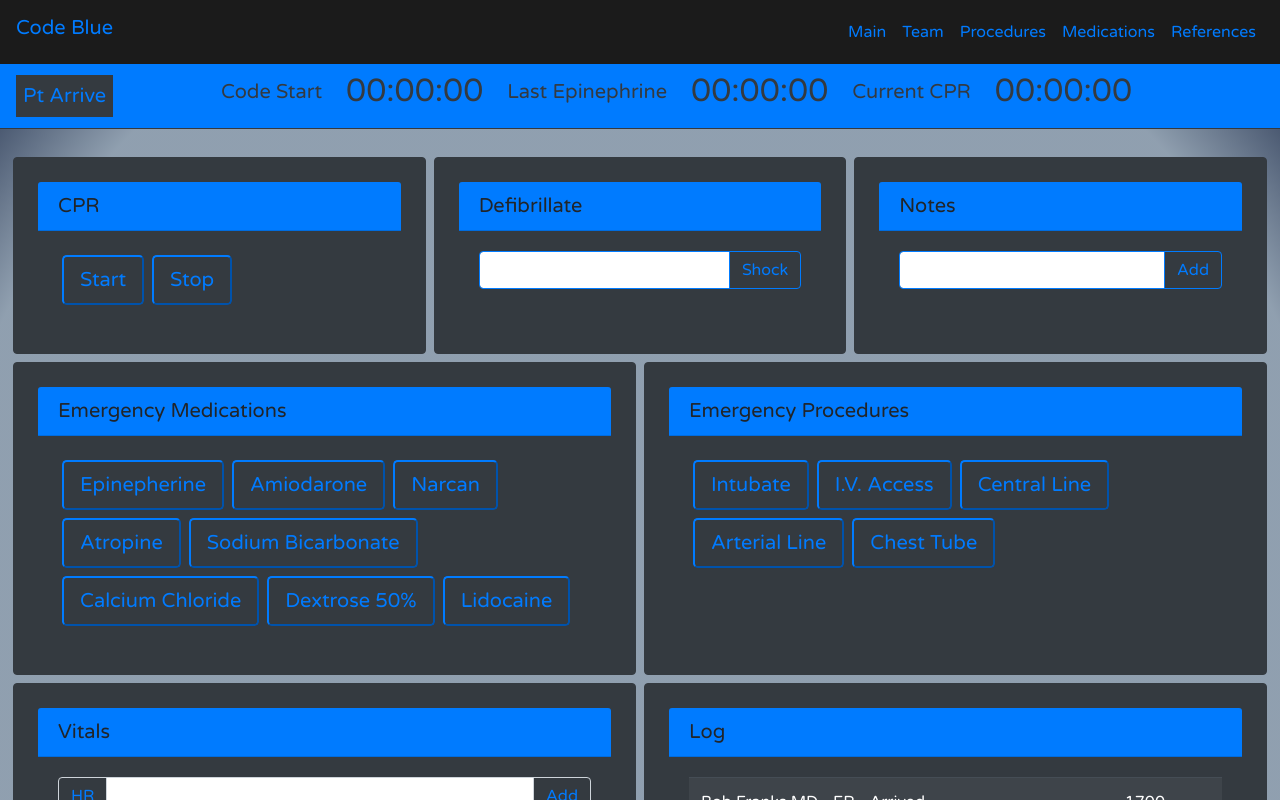
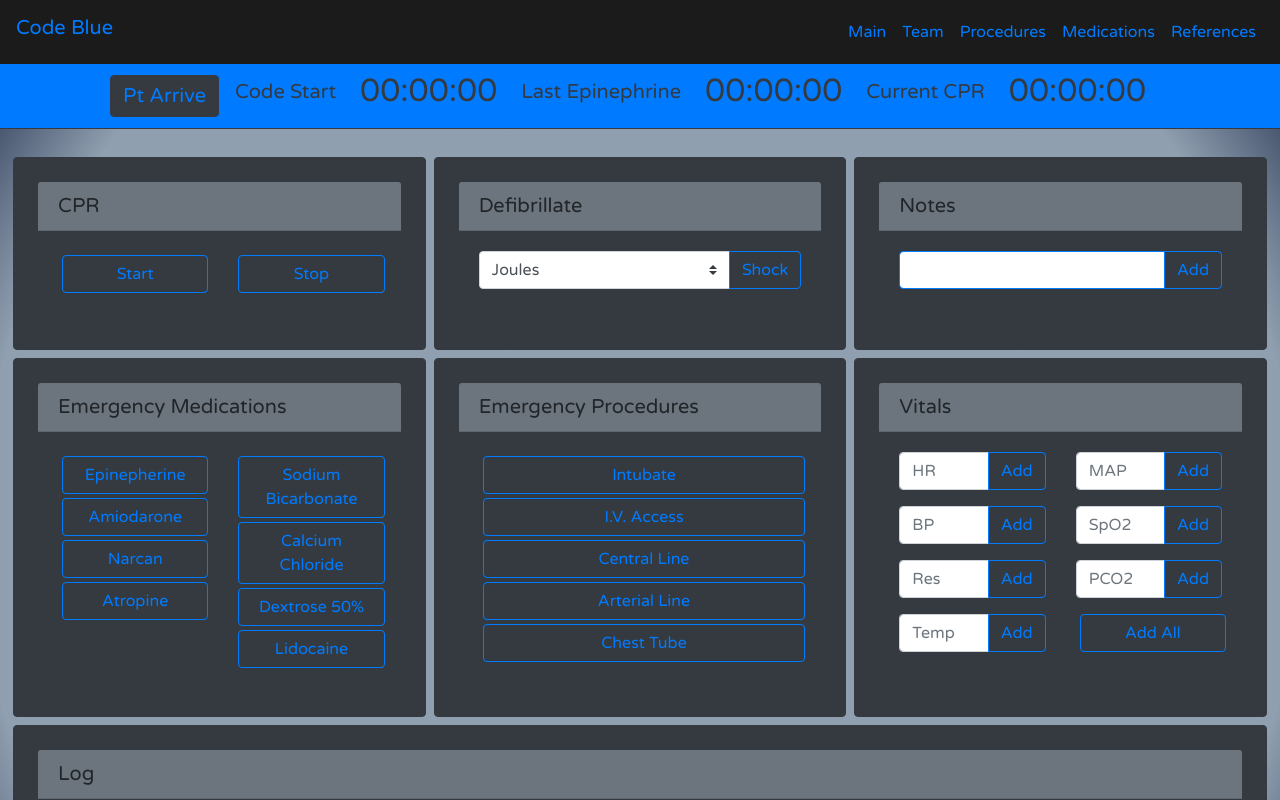
Before and after one commit to pyRN/code-blue, a React (Create React App) app: page / in a window 1280 px wide. Shown: the top 800 px of the page. Built offline with nearby package versions, Linux system fonts and the light colour scheme.

Commit message:
Added styles and changed layout

```diff
--- a/src/App.js
+++ b/src/App.js
@@ -23,7 +23,6 @@ function App() {
           <NavBarComponent/>
           <SecondNavBar/>
         </div>
-
         <Route path="/" exact component={MainComponent}/>
         <Route path="/team" component={TeamListComponent}/>
         <Route path="/procedures" component={ProcedureListComponent}/>
--- a/src/components/MainComponent.jsx
+++ b/src/components/MainComponent.jsx
@@ -11,38 +11,63 @@ class MainComponent extends Component {
         return (
             <div className="m-4">
                 <div className="row">
-
                     <div class="col-sm card m-1 p-4 border border-dark bg-dark rounded">
-                        <div class="card-header bg-primary">
+                        <div class="card-header bg-secondary">
                             <h5 class="m-auto">CPR</h5>
                         </div>
                         <div class="card-body">
-                            <button className="text-Primary bg-dark btn-outline-primary btn-lg m-1">Start</button>
-                            <button className="text-Primary bg-dark btn-outline-primary btn-lg m-1">Stop</button>
+                            <div className="row">
+                                <div className="col-sm">
+                                    <button className="text-Primary btn bg-dark btn-outline-primary btn-block m-1">Start</button>
+                                </div>
+                                <div className="col-sm">
+                                    <button className="text-Primary btn bg-dark btn-outline-primary btn-block m-1">Stop</button>
+                                </div>
+                            </div>
+
                         </div>
                     </div>
                     <div class="col-sm card m-1 p-4 border border-dark bg-dark rounded">
-                        <div class="card-header bg-primary">
+                        <div class="card-header bg-secondary">
                             <h5 class="m-auto">Defibrillate</h5>
                         </div>
                         <div class="card-body">
-                            <div className="input-group border-dark rounded mb-3">
+                            {/* <div className="input-group border-dark rounded mb-3">
                                 <input type="text" className="form-control border-primary"></input>
                                 <div className="input-group-append border-dark">
-                                    <button className="input-group-text text-primary bg-dark border-primary btn-outline-primary btn-lg">Shock</button>
+                                    <button className="input-group-text text-primary btn bg-dark border-primary btn-outline-primary btn-lg">Shock</button>
+                                </div>
+                            </div> */}
+                            <div class="input-group border-dark rounded mb-3">
+                                <select class="custom-select" id="joulesGroup">
+                                    <option selected>Joules</option>
+                                    <option value="1">1-10</option>
+                                    <option value="2">15</option>
+                                    <option value="3">20</option>
+                                    <option value="4">30</option>
+                                    <option value="5">50</option>
+                                    <option value="6">70</option>
+                                    <option value="7">100</option>
+                                    <option value="8">120</option>
+                                    <option value="9">150</option>
+                                    <option value="10">170</option>
+                                    <option value="11">200</option>
+                                </select>
+                                <div class="input-group-append">
+                                    <button class="text-Primary bg-dark btn btn-outline-primary btn-block" for="joulesGroup">Shock</button>
                                 </div>
                             </div>
                         </div>
                     </div>
                     <div class="col-sm card m-1 p-4 border border-dark bg-dark rounded">
-                        <div class="card-header bg-primary">
+                        <div class="card-header bg-secondary">
                             <h5 class="m-auto">Notes</h5>
                         </div>
                         <div class="card-body">
                             <div className="input-group border-dark rounded mb-3">
                                 <input type="text" className="form-control border-primary"></input>
-                                <div className="input-group-append border-dark">
-                                    <button className="input-group-text text-primary bg-dark border-primary btn-outline-primary btn-lg">Add </button>
+                                <div className="input-group-append">
+                                    <button className="text-Primary bg-dark btn btn-outline-primary btn-block">Add </button>
                                 </div>
                             </div>
                         </div>
@@ -50,47 +75,48 @@ class MainComponent extends Component {
                 </div>
                 <div className="row">
                     <div class="col-sm card m-1 p-4 border border-dark bg-dark rounded">
-                        <div class="card-header bg-primary">
+                        <div class="card-header bg-secondary">
                             <h5 class="m-auto">Emergency Medications</h5>
                         </div>
-                        <div class="card-body">
-                            <button className="text-Primary bg-dark btn-outline-primary btn-lg m-1">Epinepherine</button>
-                            <button className="text-Primary bg-dark btn-outline-primary btn-lg m-1">Amiodarone</button>
-                            <button className="text-Primary bg-dark btn-outline-primary btn-lg m-1">Narcan</button>
-                            <button className="text-Primary bg-dark btn-outline-primary btn-lg m-1">Atropine</button>
-                            <button className="text-Primary bg-dark btn-outline-primary btn-lg m-1">Sodium Bicarbonate</button>
-                            <button className="text-Primary bg-dark btn-outline-primary btn-lg m-1">Calcium Chloride</button>
-                            <button className="text-Primary bg-dark btn-outline-primary btn-lg m-1">Dextrose 50%</button>
-                            <button className="text-Primary bg-dark btn-outline-primary btn-lg m-1">Lidocaine</button>
+                        <div class="row card-body">
+                            <div className="col-sm">
+                                <button className="text-Primary bg-dark btn btn-outline-primary btn-block m-1">Epinepherine</button>
+                                <button className="text-Primary bg-dark btn btn-outline-primary btn-block m-1">Amiodarone</button>
+                                <button className="text-Primary bg-dark btn btn-outline-primary btn-block m-1">Narcan</button>
+                                <button className="text-Primary bg-dark btn btn-outline-primary btn-block m-1">Atropine</button>
+                            </div>
+                            <div className="col-sm">
+                                <button className="text-Primary bg-dark btn btn-outline-primary btn-block m-1">Sodium Bicarbonate</button>
+                                <button className="text-Primary bg-dark btn btn-outline-primary btn-block m-1">Calcium Chloride</button>
+                                <button className="text-Primary bg-dark btn btn-outline-primary btn-block m-1">Dextrose 50%</button>
+                                <button className="text-Primary bg-dark btn btn-outline-primary btn-block m-1">Lidocaine</button>
+                            </div>
                         </div>
                     </div>
                     <div class="col-sm card m-1 p-4 border border-dark bg-dark rounded">
-                        <div class="card-header bg-primary">
+                        <div class="card-header bg-secondary">
                             <h5 class="m-auto">Emergency Procedures</h5>
                         </div>
                         <div class="card-body">
-                            <button className="text-Primary bg-dark btn-outline-primary btn-lg m-1">Intubate</button>
-                            <button className="text-Primary bg-dark btn-outline-primary btn-lg m-1">I.V. Access</button>
-                            <button className="text-Primary bg-dark btn-outline-primary btn-lg m-1">Central Line</button>
-                            <button className="text-Primary bg-dark btn-outline-primary btn-lg m-1">Arterial Line</button>
-                            <button className="text-Primary bg-dark btn-outline-primary btn-lg m-1">Chest Tube</button>
+                            <button className="text-Primary bg-dark btn btn-outline-primary btn-block m-1">Intubate</button>
+                            <button className="text-Primary bg-dark btn btn-outline-primary btn-block m-1">I.V. Access</button>
+                            <button className="text-Primary bg-dark btn btn-outline-primary btn-block m-1">Central Line</button>
+                            <button className="text-Primary bg-dark btn btn-outline-primary btn-block m-1">Arterial Line</button>
+                            <button className="text-Primary bg-dark btn btn-outline-primary btn-block m-1">Chest Tube</button>
+                        </div>
+                    </div>
+                    <div class="col-sm card m-1 p-4 border border-dark bg-dark rounded">
+                        <div class="card-header bg-secondary">
+                            <h5 class="m-auto">Vitals</h5>
+                        </div>
+                        <div class="card-body">
+                            <VitalComponent/>
                         </div>
                     </div>
                 </div>
-
                 <div className="row">
-                    <div class="col-sm card m-1 p-4 border border-dark bg-dark rounded">
-                        <div class="card-header bg-primary">
-                            <h5 class="m-auto">Vitals</h5>
-                        </div>
-                        <div class="card-body">
-                            {this.state.vitals.map((item) =>
-                                <VitalComponent vital={item}/>
-                            )}
-                        </div>
-                    </div>
                     <div class="col-lg card m-1 p-4 border border-dark bg-dark rounded">
-                        <div class="card-header bg-primary">
+                        <div class="card-header bg-secondary">
                             <h5 class="m-auto">Log</h5>
                         </div>
                         <div class="card-body">
--- a/src/components/SecondNavBar.jsx
+++ b/src/components/SecondNavBar.jsx
@@ -6,7 +6,7 @@ class SecondNavBar extends Component {
         return (
             <nav className="navbar navbar-expand-lg navbar-dark bg-primary border-bottom border-dark">
                 <div className="collapse navbar-collapse" id="navbarResponsive">
-                    <button className="navbar-brand text-primary border border-dark bg-dark btn-outline-dark mr-auto">Pt Arrive</button>
+                    <button className="navbar-brand text-primary border border-dark bg-dark btn btn-outline-dark ml-auto">Pt Arrive</button>
                     <ul className="navbar-nav mr-auto">
                         <li className="nav-item mr-2" >
                             <h2 className="navbar-brand text-dark">Code Start</h2>
--- a/src/components/VitalComponent.jsx
+++ b/src/components/VitalComponent.jsx
@@ -1,16 +1,56 @@
 import React, { Component } from 'react'
 
 class VitalComponent extends Component {
-    state = {  }
+    state = { }
     render() {
         return (
-            <div className="input-group border-dark rounded mb-3">
-                <div className="input-group-prepend">
-                    <span className="input-group-text text-primary bg-dark btn-outline-primary btn-sm">{this.props.vital}</span>
+            <div className="row">
+                <div className="col-sm">
+                    <div class="input-group mb-3">
+                        <input type="number" class="form-control" placeholder="HR" aria-label="Heart Rate"/>
+                        <div class="input-group-append">
+                            <button class="text-Primary bg-dark btn btn-outline-primary btn-block">Add</button>
+                        </div>
+                    </div>
+                    <div class="input-group mb-3">
+                        <input type="text" class="form-control" placeholder="BP" aria-label="Blood Pressure"/>
+                        <div class="input-group-append">
+                            <button class="text-Primary bg-dark btn btn-outline-primary btn-block">Add</button>
+                        </div>
+                    </div>
+                    <div class="input-group mb-3">
+                        <input type="number" class="form-control" placeholder="Res" aria-label="Respirations"/>
+                        <div class="input-group-append">
+                            <button class="text-Primary bg-dark btn btn-outline-primary btn-block">Add</button>
+                        </div>
+                    </div>
+                    <div class="input-group mb-3">
+                        <input type="number" class="form-control" placeholder="Temp" aria-label="Temperature"/>
+                        <div class="input-group-append">
+                            <button class="text-Primary bg-dark btn btn-outline-primary btn-block">Add</button>
+                        </div>
+                    </div>
                 </div>
-                <input type="text" className="form-control"></input>
-                <div className="input-group-append">
-                    <button className="input-group-text text-primary bg-dark btn-outline-primary btn-lg">Add</button>
+                <div className="col-sm">
+                    <div class="input-group mb-3">
+                        <input type="number" class="form-control" placeholder="MAP" aria-label="Mean Arterial Pressure"/>
+                        <div class="input-group-append">
+                            <button class="text-Primary bg-dark btn btn-outline-primary btn-block">Add</button>
+                        </div>
+                    </div>
+                    <div class="input-group mb-3">
+                        <input type="number" class="form-control" placeholder="SpO2" aria-label="O2 Saturation"/>
+                        <div class="input-group-append">
+                            <button class="text-Primary bg-dark btn btn-outline-primary btn-block">Add</button>
+                        </div>
+                    </div>
+                    <div class="input-group mb-3">
+                        <input type="number" class="form-control" placeholder="PCO2" aria-label="Partial CO2"/>
+                        <div class="input-group-append">
+                            <button class="text-Primary bg-dark btn btn-outline-primary btn-block">Add</button>
+                        </div>
+                    </div>
+                    <button className="text-Primary bg-dark btn btn-outline-primary btn-block m-1">Add All</button>
                 </div>
             </div>
         );
--- a/src/index.css
+++ b/src/index.css
@@ -15,6 +15,8 @@ code {
 
 html{
   background-color: black;
+  height: 100%;
+  width: 100%;
 }
 
 
```
Also changed, not shown: src/App.css (line endings or trailing spaces).
